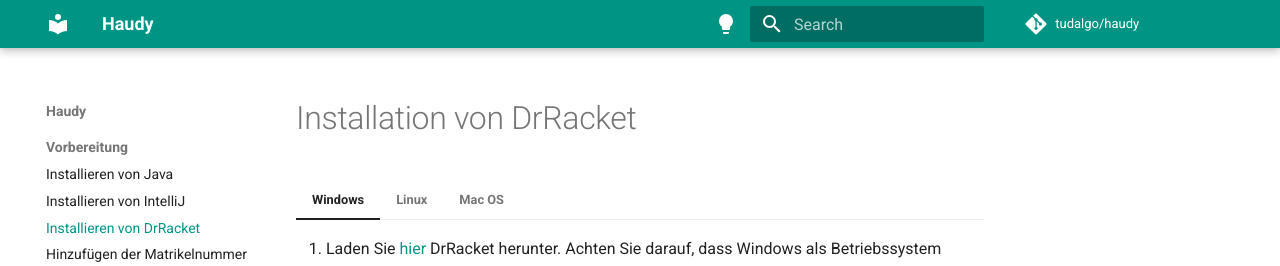
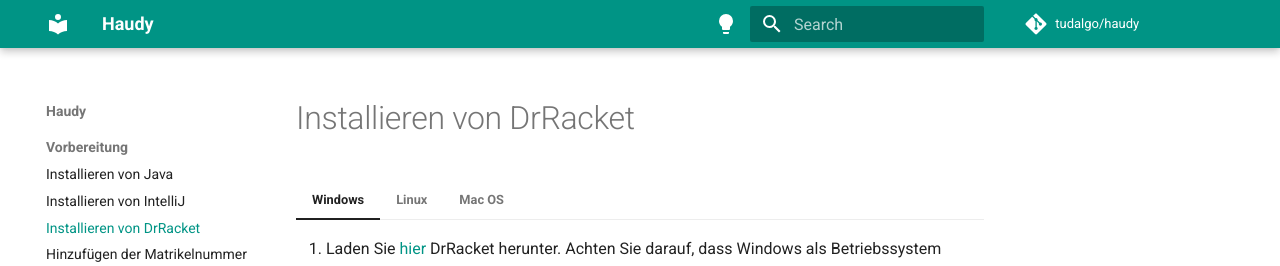
Before and after one commit to tudagrade/wiki, an MkDocs documentation site: the page built from docs/preparation/installation-racket.md, in a window 1280 px wide. Shown: the top 266 px of the page. Built offline with MkDocs 1.6.1 and Material for MkDocs 9.7.7, drawn with Linux system fonts in a browser that asks for light colours; comment, search, counter and statistics services are not loaded.

Commit message:
fix title of racket installation guide

```diff
--- a/docs/preparation/installation-racket.md
+++ b/docs/preparation/installation-racket.md
@@ -1,4 +1,4 @@
-# Installation von DrRacket
+# Installieren von DrRacket
 
 === "Windows"
      1. Laden Sie [hier] DrRacket herunter. Achten Sie darauf, dass Windows als Betriebssystem ausgewählt ist.
```
